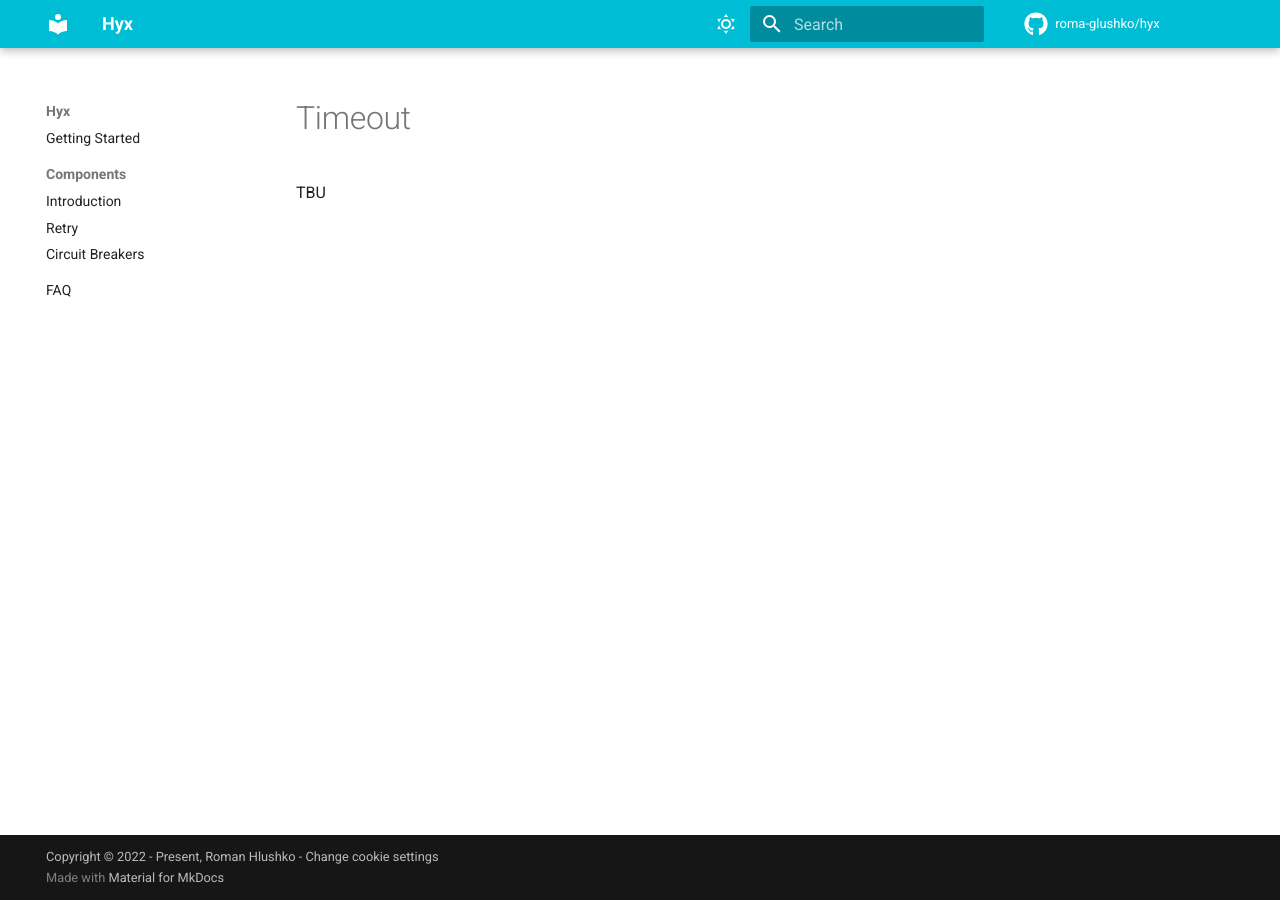
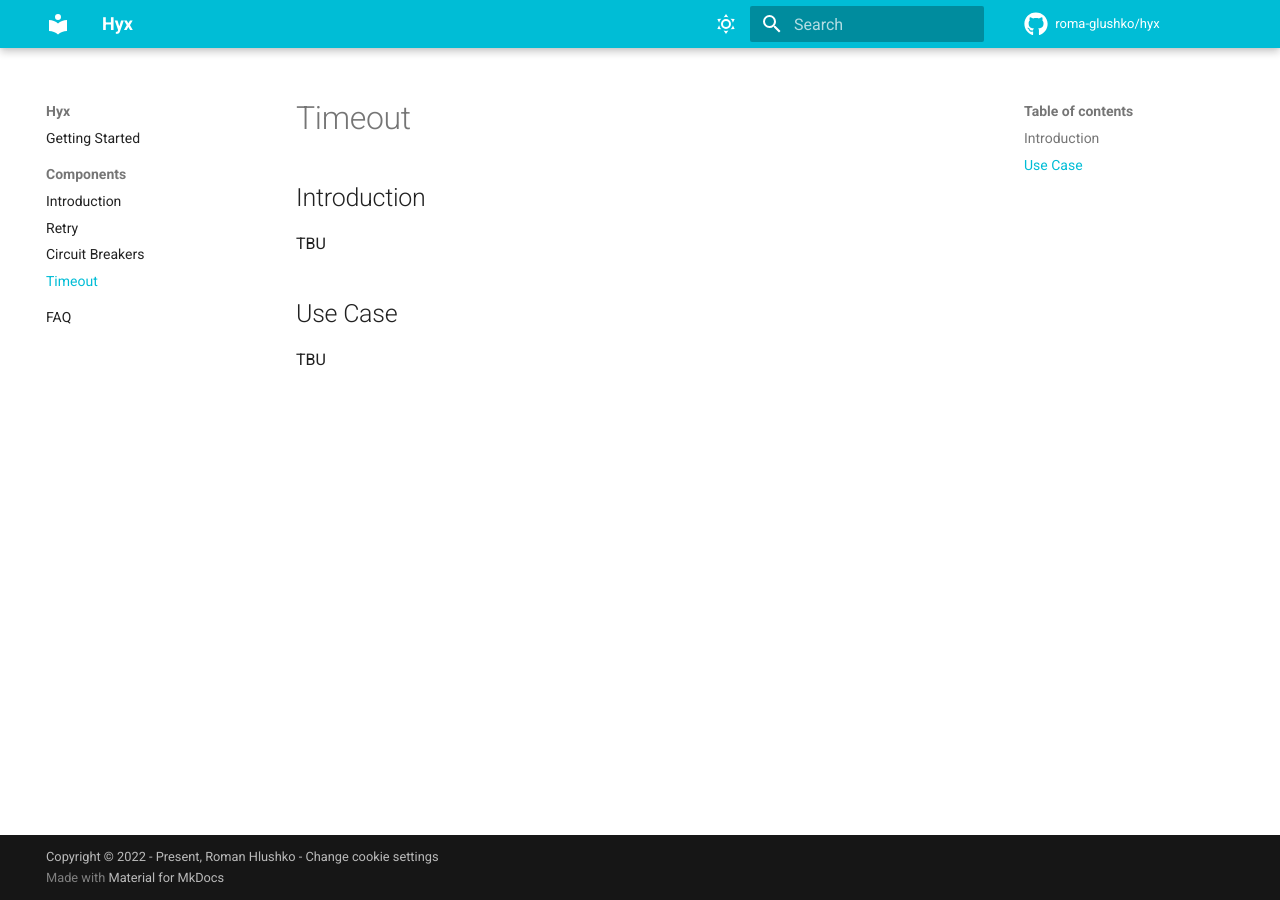
Before and after one commit to roma-glushko/hyx, an MkDocs documentation site: the page built from docs/components/timeout.md, in a window 1280 px wide. Built offline with MkDocs 1.6.1 and Material for MkDocs 9.7.7, drawn with Linux system fonts in a browser that asks for light colours; comment, search, counter and statistics services are not loaded.

Commit message:
📝 #42 inited the timeout docs

```diff
--- a/docs/components/timeout.md
+++ b/docs/components/timeout.md
@@ -1,3 +1,9 @@
 # Timeout
 
+## Introduction
+
 TBU
+
+## Use Case
+
+TBU
--- a/mkdocs.yml
+++ b/mkdocs.yml
@@ -92,7 +92,8 @@ nav:
     - Introduction: components/index.md
     - Retry: components/retry.md
     - Circuit Breakers: components/circuit_breakers.md
-#     - Timeout: components/timeout.md
+    - Timeout: components/timeout.md
+#     - Rate Limiter: components/rate_limiter.md
 #     - Bulkhead: components/bulkhead.md
 #     - Fallback: components/fallback.md
 - FAQ: faq.md
```
